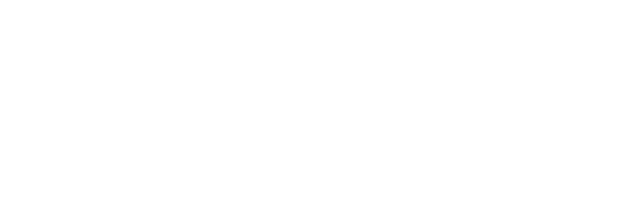
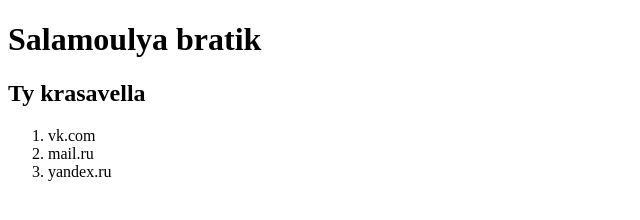
Before and after one commit to SergeyGubanov1/task-html, a website: page src/index.html in a window 1280 px wide. Shown: the whole page, without its empty margins (0-640 px from the left). Drawn offline with Linux system fonts and the light colour scheme.

Commit message:
Задание по HTML

```diff
--- a/src/index.html
+++ b/src/index.html
@@ -3,5 +3,13 @@
     <head>
         <title>HTML</title>
     </head>
-    <body></body>
+    <body>
+        <h1>Salamoulya bratik</h1>
+        <h2>Ty krasavella</h2>
+        <ol>
+            <li>vk.com</li>
+            <li>mail.ru</li>
+            <li>yandex.ru</li>
+        </ol>
+    </body>
 </html>
```
